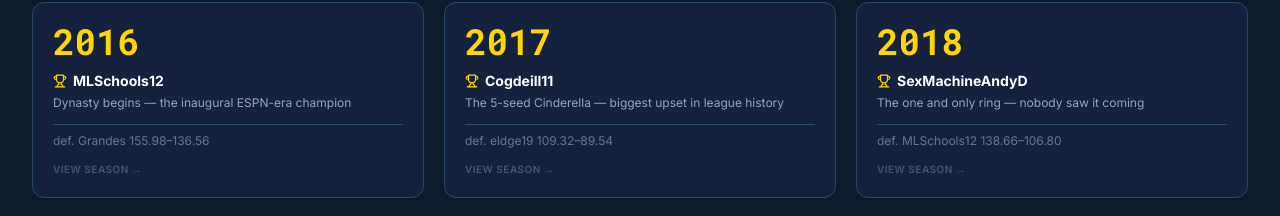
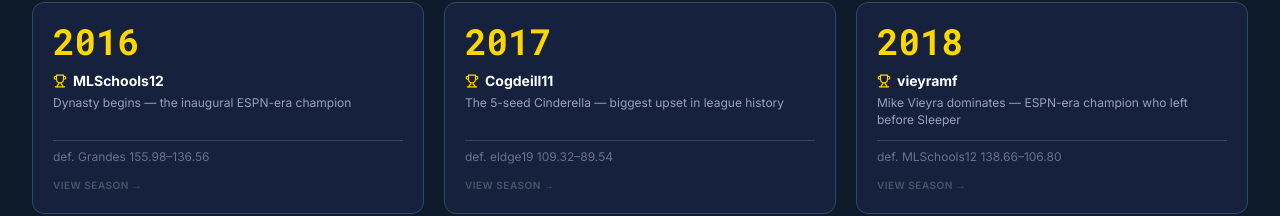
Before and after one commit to spruceotter/BMFFFL, a Next.js app: page /history in a window 1280 px wide. Shown: the part 413-629 px from the top of the page. Built offline with nearby package versions, Linux system fonts and the light colour scheme; no server answers.

Commit message:
[B2113] [fix] history: 2018 champion vieyramf not SexMachineAndyD — Mike Vieyra (vieyramf@sbu.edu) won ESPN 2018, left before Sleeper migration; SexMachineAndyD is Sleeper-era only (2x runner-up 2021,2024)

```diff
--- a/src/pages/history/index.tsx
+++ b/src/pages/history/index.tsx
@@ -15,7 +15,7 @@ interface ChampionEntry {
 
 // Champions validated 2026-04-14 (Sleeper era 2020-2025) and 2026-04-15 (ESPN era 2016-2019).
 // ESPN era: validated via ESPN leagueHistory API (league 945797, rankCalculatedFinal=1).
-// Runner-up mappings: chrisrioux=Grandes, mrio19=rbr, drc1183=Cogdeill11, vieyramf@sbu.edu=SexMachineAndyD.
+// Runner-up mappings: chrisrioux=Grandes, mrio19=rbr, drc1183=Cogdeill11, vieyramf@sbu.edu=vieyramf (ESPN-era only, left before Sleeper migration).
 const CHAMPIONS: ChampionEntry[] = [
   {
     year: 2016,
@@ -31,8 +31,8 @@ const CHAMPIONS: ChampionEntry[] = [
   },
   {
     year: 2018,
-    owner: 'SexMachineAndyD',
-    tagline: 'The one and only ring — nobody saw it coming',
+    owner: 'vieyramf',
+    tagline: 'Mike Vieyra dominates — ESPN-era champion who left before Sleeper',
     championship: 'def. MLSchools12 138.66–106.80',
   },
   {
@@ -89,11 +89,13 @@ interface OwnerRecord {
 }
 
 // Records: Sleeper era (2020-2025) from Convex prod getOwnerCareerStats.
-// Rings include ESPN era (2016-2019): MLSchools12 +2 (2016,2019), Cogdeill11 +1 (2017), SexMachineAndyD +1 (2018).
+// Rings include ESPN era (2016-2019): MLSchools12 +2 (2016,2019), Cogdeill11 +1 (2017), vieyramf +1 (2018).
+// vieyramf (Mike Vieyra) is ESPN-era only — left before Sleeper migration; not in Sleeper DB.
 const ALL_TIME_RECORDS: OwnerRecord[] = [
   { owner: 'MLSchools12',     rings: 4, playoffApps: 6, wins: 68, losses: 15, note: '4x champion (2016, 2019, 2021, 2024)' },
   { owner: 'Cogdeill11',      rings: 2, playoffApps: 3, wins: 38, losses: 45, note: '2x champion (2017, 2020)' },
-  { owner: 'SexMachineAndyD', rings: 1, playoffApps: 5, wins: 50, losses: 33, note: '2018 champion, 2x runner-up' },
+  { owner: 'vieyramf',        rings: 1, playoffApps: 0, wins: 0,  losses: 0,  note: '2018 champion (ESPN era only, left before Sleeper)' },
+  { owner: 'SexMachineAndyD', rings: 0, playoffApps: 5, wins: 50, losses: 33, note: '2x runner-up (2021, 2024)' },
   { owner: 'JuicyBussy',      rings: 1, playoffApps: 4, wins: 46, losses: 37, note: '2023 champion' },
   { owner: 'Grandes',         rings: 1, playoffApps: 3, wins: 42, losses: 41, note: '2022 champion — commissioner' },
   { owner: 'tdtd19844',       rings: 1, playoffApps: 3, wins: 36, losses: 47, note: '2025 champion' },
```
